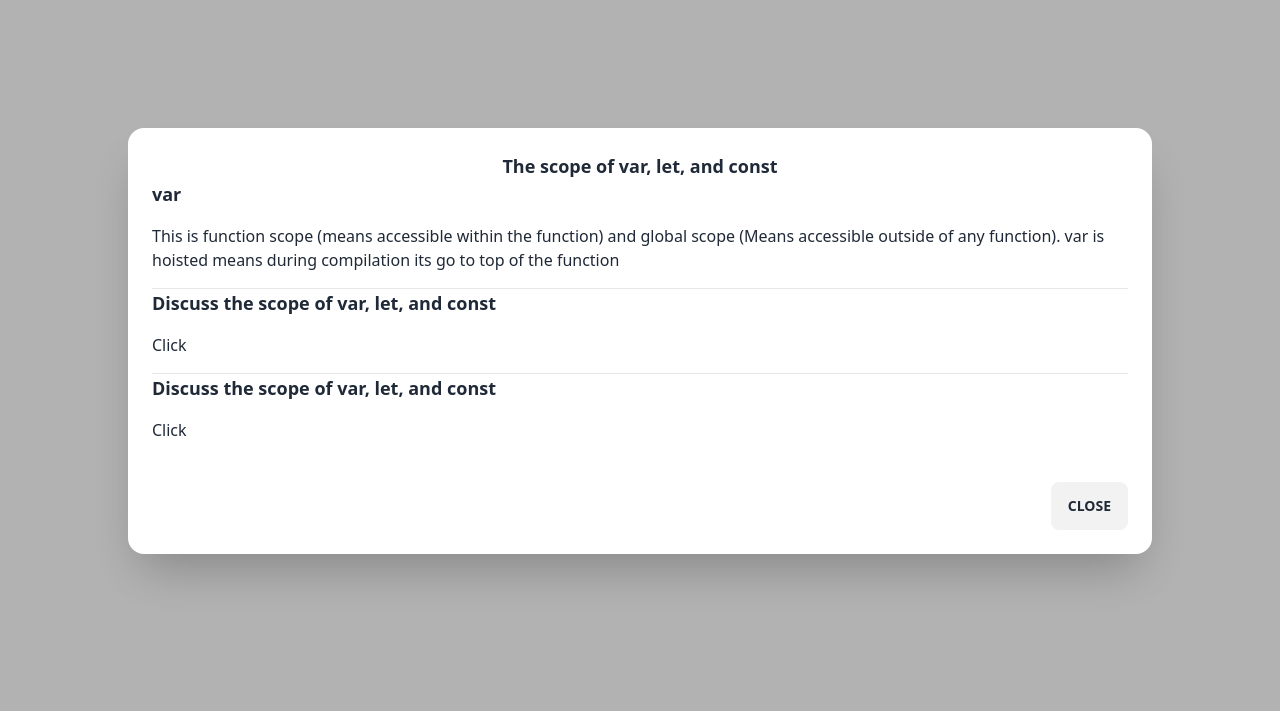
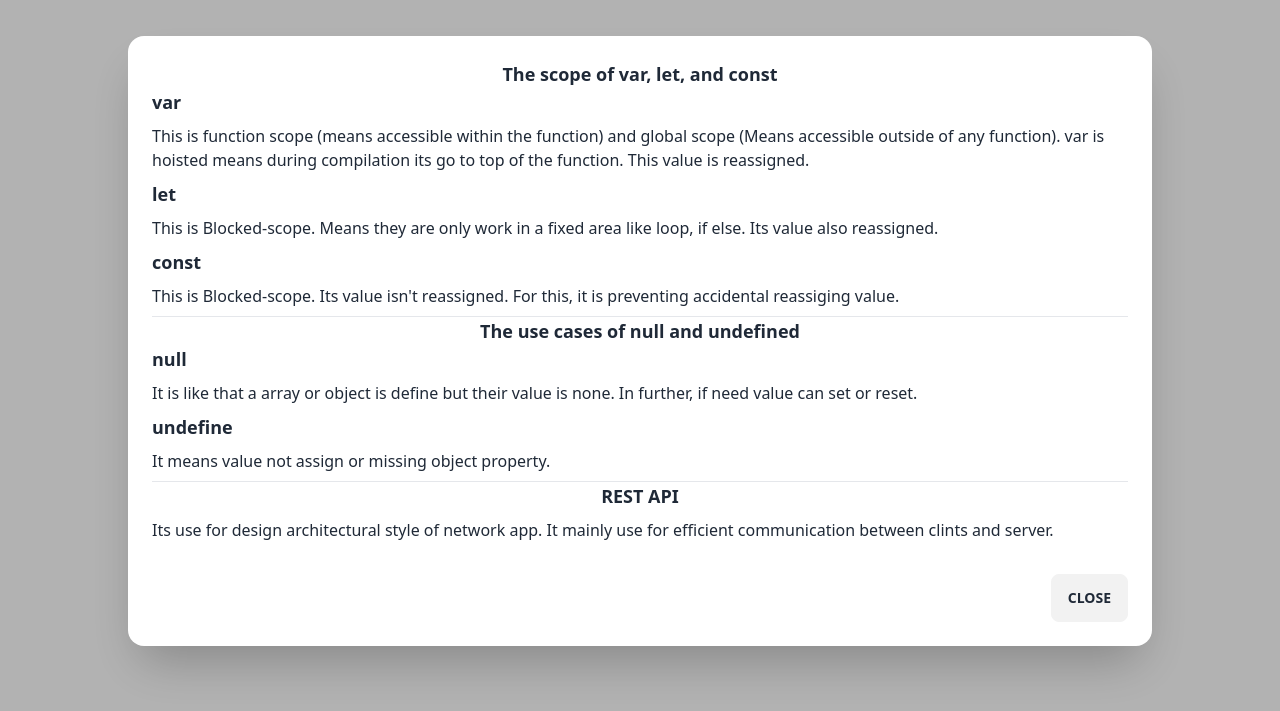
Before and after one commit to AlMamunTalukder/ph-tube, a plain HTML site: page index.html in a window 1280 px wide. Both pictures are taken after a click on the button "Blog". Shown: the part 59-770 px from the top of the page. Drawn offline with nearby package versions, Linux system fonts and the light colour scheme; no server answers.

Commit message:
some update

```diff
--- a/index.html
+++ b/index.html
@@ -28,13 +28,20 @@
             <form method="dialog" class="modal-box w-11/12 max-w-5xl">
               <h1 class="font-bold text-lg text-center">The scope of var, let, and const</h1>
               <h3 class="font-bold text-lg">var</h3>
-              <p class="py-4">This is function scope (means accessible within the function) and global scope (Means accessible outside of any function). var is hoisted means during compilation its go to top of the function  </p>
+              <p class="py-2">This is function scope (means accessible within the function) and global scope (Means accessible outside of any function). var is hoisted means during compilation its go to top of the function. This value is reassigned. </p>
+              <h3 class="font-bold text-lg">let</h3>
+              <p class="py-2">This is Blocked-scope. Means they are only work in a fixed area like loop, if else. Its value also reassigned. </p>
+              <h3 class="font-bold text-lg">const</h3>
+              <p class="py-2">This is Blocked-scope. Its value isn't reassigned. For this, it is preventing accidental reassiging value.  </p>
               <hr>
-              <h1 class="font-bold text-lg">Discuss the scope of var, let, and const</h1>
-              <p class="py-4">Click </p>
+              <h1 class="font-bold text-lg text-center">The use cases of null and undefined</h1>
+              <h3 class="font-bold text-lg">null</h3>
+              <p class="py-2">It is like that a array or object is define but their value is none. In further, if need value can set or reset.</p>
+              <h3 class="font-bold text-lg">undefine</h3>
+              <p class="py-2">It means value not assign or missing object property. </p>
               <hr>
-              <h1 class="font-bold text-lg">Discuss the scope of var, let, and const</h1>
-              <p class="py-4">Click </p>
+              <h1 class="font-bold text-lg text-center">REST API</h1>
+              <p class="py-2">Its use for design architectural style of network app. It mainly use for efficient communication between clints and server. </p>
               <div class="modal-action">
 
                 <button class="btn">Close</button>
```
